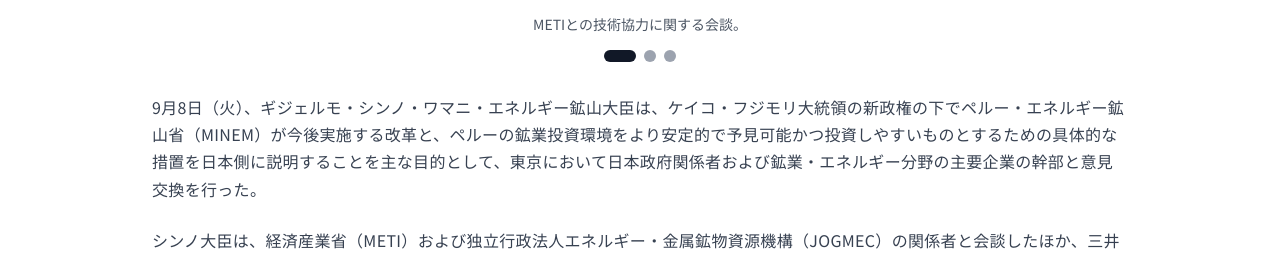
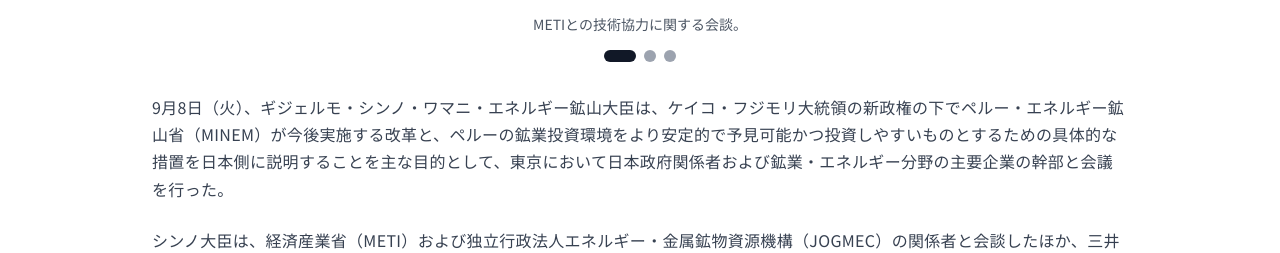
Before and after one commit to zesaru/promotionperu, a Next.js app: page /investing-in-peru/2026/energy-mines-minister-japan-investment-technical-cooperation in a window 1280 px wide. Shown: the part 890-1143 px from the top of the page. Built offline with nearby package versions, Linux system fonts and the light colour scheme.

Commit message:
fix: update Japan mining news page

```diff
--- a/src/pages/investing-in-peru/2026/energy-mines-minister-japan-investment-technical-cooperation.tsx
+++ b/src/pages/investing-in-peru/2026/energy-mines-minister-japan-investment-technical-cooperation.tsx
@@ -56,7 +56,7 @@
 
         <div className="space-y-6 text-gray-700 japanese-text">
           <p>
-            9月8日（火）、ギジェルモ・シンノ・ワマニ・エネルギー鉱山大臣は、ケイコ・フジモリ大統領の新政権の下でペルー・エネルギー鉱山省（MINEM）が今後実施する改革と、ペルーの鉱業投資環境をより安定的で予見可能かつ投資しやすいものとするための具体的な措置を日本側に説明することを主な目的として、東京において日本政府関係者および鉱業・エネルギー分野の主要企業の幹部と意見交換を行った。
+            9月8日（火）、ギジェルモ・シンノ・ワマニ・エネルギー鉱山大臣は、ケイコ・フジモリ大統領の新政権の下でペルー・エネルギー鉱山省（MINEM）が今後実施する改革と、ペルーの鉱業投資環境をより安定的で予見可能かつ投資しやすいものとするための具体的な措置を日本側に説明することを主な目的として、東京において日本政府関係者および鉱業・エネルギー分野の主要企業の幹部と会議を行った。
           </p>
 
           <p>
```
